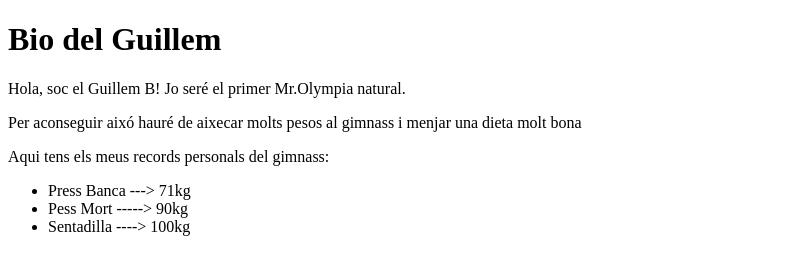
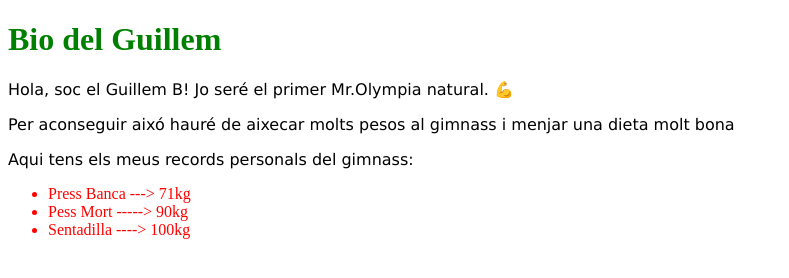
Before and after one commit to ElBicepDelMarcel/Exercici-1, a plain HTML site: page index.html in a window 1280 px wide. Shown: the whole page, without its empty margins (0-789 px from the left). Drawn offline with Linux system fonts and the light colour scheme.

Commit message:
Update index.html

```diff
--- a/index.html
+++ b/index.html
@@ -4,16 +4,16 @@
     <meta charset="utf-8">
     <meta name="viewport" content="width=device-width">
     <title>Bio</title>
-    <h1><b><c>Bio del Guillem</c></b></h1>
+    <h1 style="color:green"><b><c>Bio del Guillem</c></b></h1>
   </head>
   <body>
-    <p>Hola, soc el Guillem B! Jo seré el primer Mr.Olympia natural.</p>
-    <p>Per aconseguir aixó hauré de aixecar molts pesos al gimnass i menjar una dieta molt bona</p>
-    <p>Aqui tens els meus records personals del gimnass:</p>
+    <p style="font-family:verdana">Hola, soc el Guillem B! Jo seré el primer Mr.Olympia natural. 💪</p>
+    <p style="font-family:verdana">Per aconseguir aixó hauré de aixecar molts pesos al gimnass i menjar una dieta molt bona</p>
+    <p style="font-family:verdana">Aqui tens els meus records personals del gimnass:</p>
     <ul>
-      <li>Press Banca ---> 71kg</li>
-      <li>Pess Mort -----> 90kg</li>
-      <li>Sentadilla ----> 100kg</li>
+      <li style="color:red">Press Banca ---> 71kg</li>
+      <li style="color:red">Pess Mort -----> 90kg</li>
+      <li style="color:red">Sentadilla ----> 100kg</li>
     </ul>
   </body>
 </html>
```
